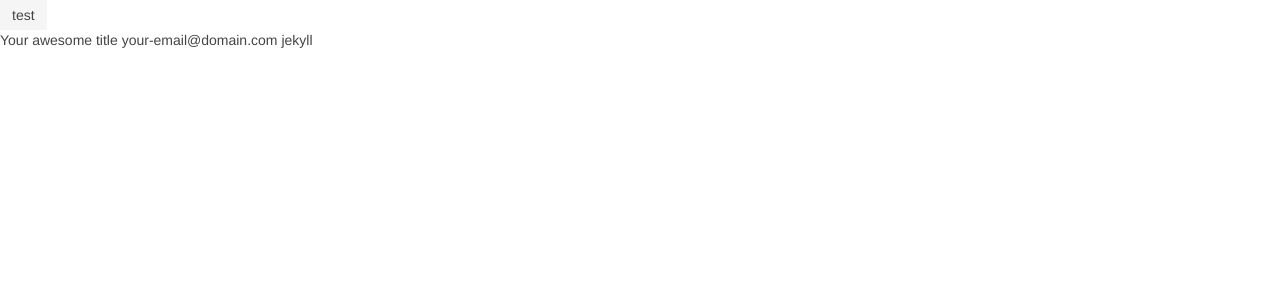
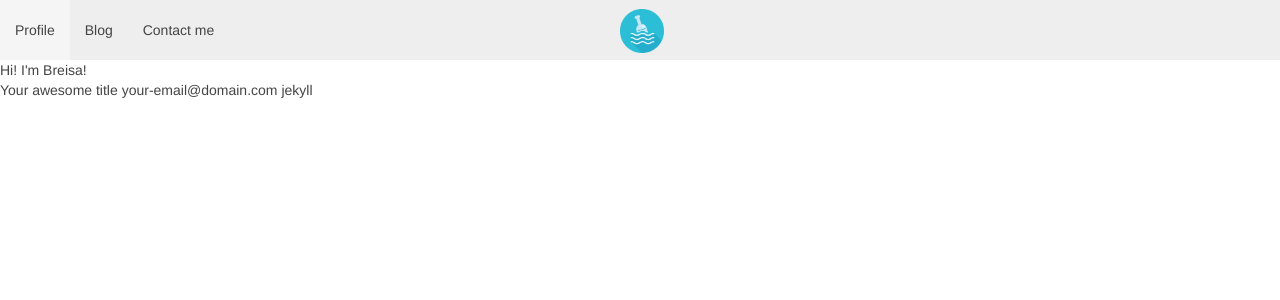
Before and after one commit to kreighza/kreighza.github.io, a Jekyll site: the page built from index.html, in a window 1280 px wide. Shown: the top 300 px of the page. Built offline with Jekyll 4.4.1, drawn with Linux system fonts in a browser that asks for light colours; some web fonts are replaced.

Commit message:
add image for center header add

```diff
--- a/_includes/header.html
+++ b/_includes/header.html
@@ -1 +1,14 @@
-<button class="uk-button" type="button">test</button>
+<nav class="uk-navbar">
+
+<ul class="uk-navbar-nav uk-hidden-small">
+    <li class="uk-active"><a href="/index.html">Profile</a></li>
+    <li><a href="/blog.html">Blog</a></li>
+    <li><a href="/blog.html">Contact me</a></li>
+</ul>
+
+<a href="#offcanvas-1" class="uk-navbar-toggle uk-visible-small" data-uk-offcanvas=""></a>
+<div class="uk-navbar-content uk-navbar-center ">
+    <a href="/index.html"><img src="/images/kraken.png" height="44" width="44"></a>
+</div>
+
+</nav>
--- a/_sass/_helper.scss
+++ b/_sass/_helper.scss
@@ -1,3 +1,10 @@
 .font-regular {
     font-family: $base-font-family;
 }
+
+.uk-navbar-nav > li > a,
+.uk-navbar-content{
+  height: 60px;
+  padding: 0 15px;
+  line-height: 60px;
+}
--- a/index.html
+++ b/index.html
@@ -1,3 +1,5 @@
 ---
 layout: default
 ---
+
+Hi! I'm Breisa!
```
Also changed, not shown: images/kraken.png (added).
